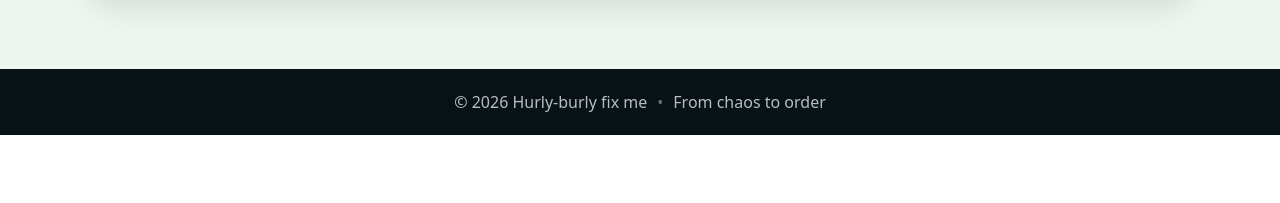
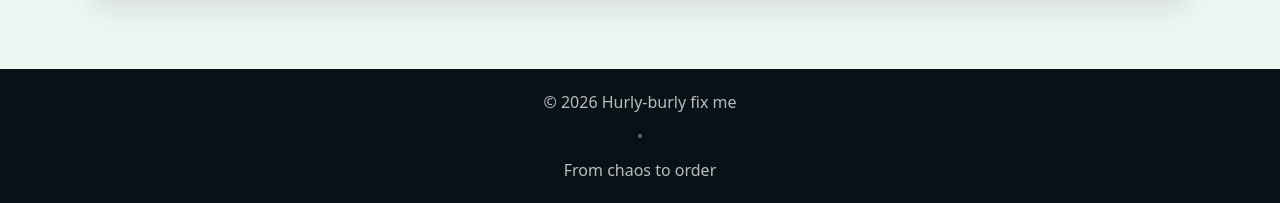
Before and after one commit to hurlyburlyfixme/hurlyburlyfix-site, a plain HTML site: page index.html in a window 1280 px wide. Shown: the part 3780-3983 px from the top of the page. Before the commit the page ends 3915 px from the top, so only its background shows below. Drawn offline with Linux system fonts and the light colour scheme.

Commit message:
Update styles.css

```diff
--- a/styles.css
+++ b/styles.css
@@ -259,7 +259,14 @@ body{
   background: #071216;
   color: rgba(255,255,255,.72);
 }
-.footer__inner{display:flex; gap:10px; align-items:center; justify-content:center; flex-wrap:wrap}
+.footer__inner{
+  display:flex;
+  flex-direction:column;
+  align-items:center;
+  justify-content:center;
+  gap:12px;
+}
+
 .footer__sep{opacity:.55}
 
 /* Lightbox */
@@ -333,12 +340,14 @@ body{
   transform: translateY(-1px);
 }
 
-footer{
+.footer{
   text-align:center;
 }
 
-footer .social-icons{
+.footer .social-icons{
+  display:flex;
   justify-content:center;
+  gap:18px;
   margin:16px auto 0 auto;
   width:fit-content;
 }
```
